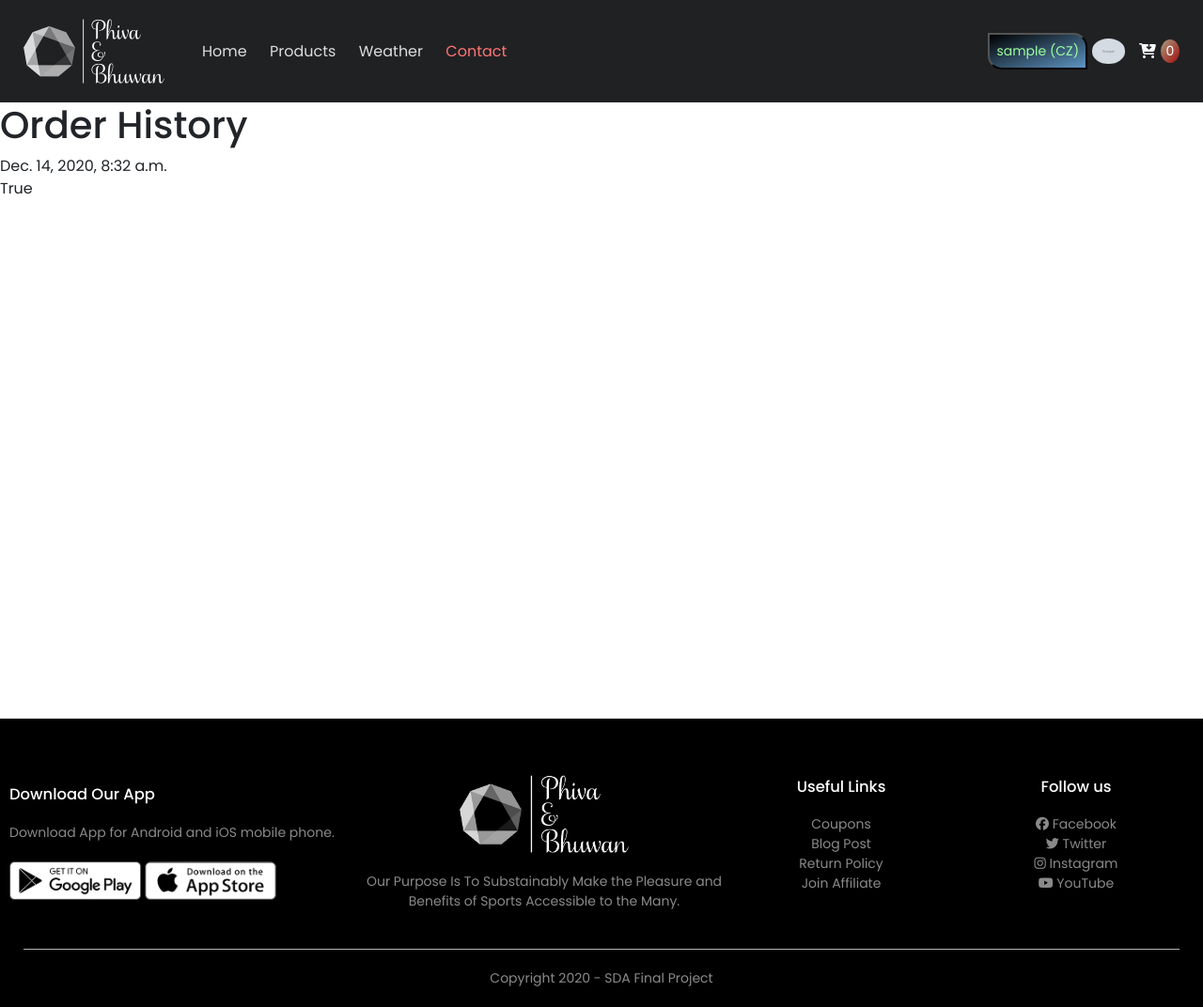
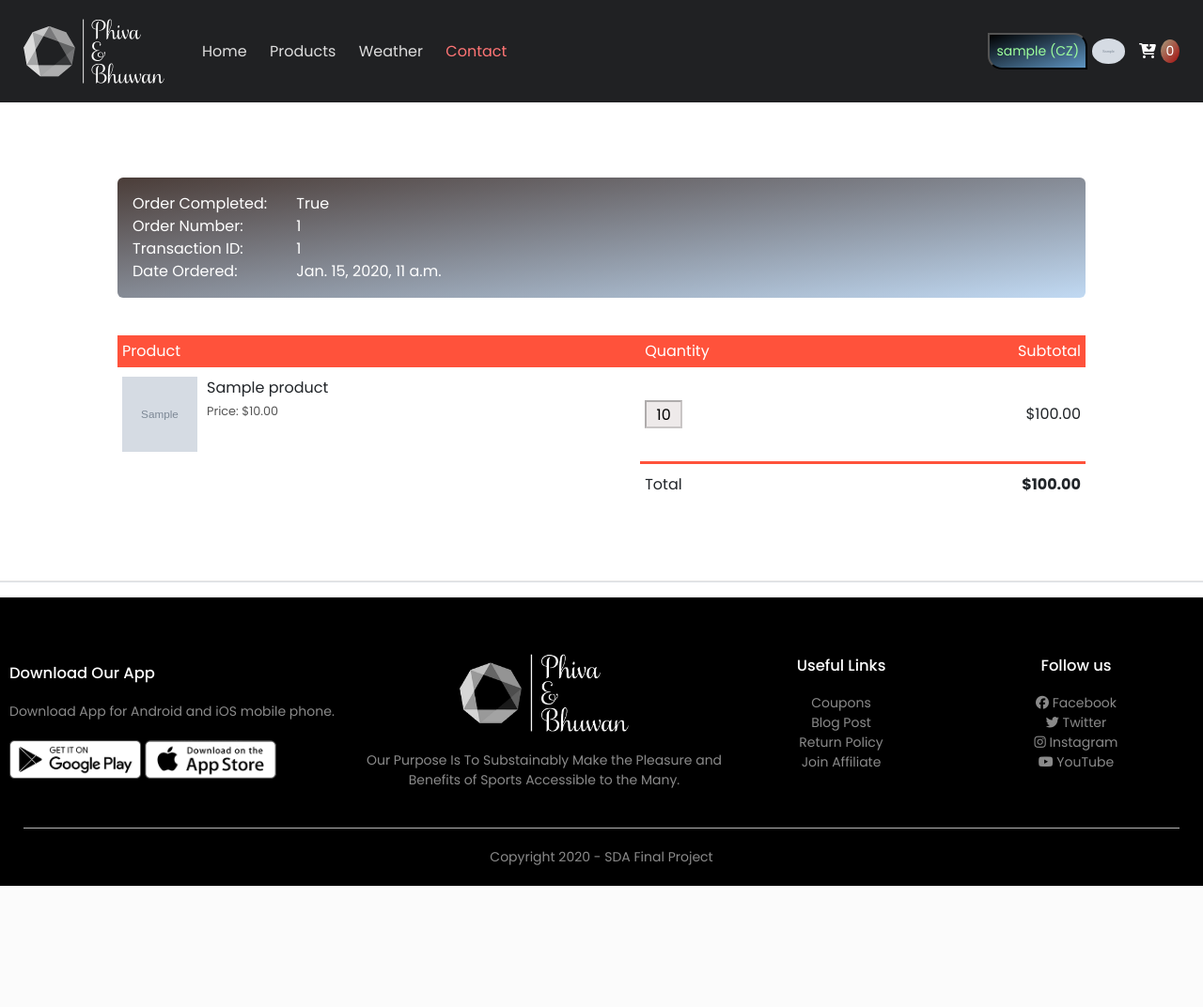
Before and after one commit to PhiVaLo/final_project2, a Django app: page /order_history/ in a window 1280 px wide. Shown: the whole page at 94% size. After the commit the page ends 943 px from the top, so only its background shows below. Run offline with Django 3.2, Linux system fonts and the light colour scheme; a user stored in the database is signed in; tables that the repository leaves empty hold one stand-in row (values such as "Sample post"); grey boxes marked "Sample" are stand-in pictures; some libraries are stand-ins or nearby versions.

Commit message:
Order History - added

```diff
--- a/online_store/static/css/styles_new.css
+++ b/online_store/static/css/styles_new.css
@@ -191,9 +191,10 @@ p {
 .btn-3 {
     display: inline-block;
     padding: 7px;
-    /* border-radius: 6px; */
+    /* border-top-left-radius: 15px; */
     border-top-right-radius: 15px;
     border-bottom-left-radius: 15px;
+    /* border-bottom-right-radius: 15px; */
     background: linear-gradient(to bottom right, rgb(0, 0, 0), rgba(118, 193, 255, 0.727));
     color: #9dff9d;
     ;
@@ -780,7 +781,7 @@ tr > th:last-child {
     margin: -2px 0 0 10px;
 }
 .chg-quantity {
-	width: 12px;
+    width: 12px;
 	cursor: pointer;
 	display: block;
 	margin-top: 5px;
@@ -790,13 +791,13 @@ tr > th:last-child {
 /* Chrome, Safari, Edge, Opera */
 .cart-page input::-webkit-outer-spin-button,
 .cart-page input::-webkit-inner-spin-button {
-  -webkit-appearance: none;
-  margin: 0;
+    -webkit-appearance: none;
+    margin: 0;
 }
 /* Firefox */
 .cart-page input[type=number] {
     -moz-appearance: textfield;
-  }
+}
 .cart-page input:disabled {
     background-color: #fff;
 }
@@ -811,6 +812,25 @@ tr > th:last-child {
     width: 160px;
     text-align: center;
 }
+
+/* ============================================================================================== */
+/* order history */
+/* ============================================================================================== */
+
+.order-history {
+    background: #33333333;
+    background: linear-gradient(to bottom right, rgba(216, 93, 53, 0.9), rgba(177, 208, 240, 0.8));
+    background: linear-gradient(to bottom right, rgba(55, 40, 35, 0.9), rgba(177, 208, 240, 0.8));
+    color: white;
+    margin-bottom: 40px;
+    padding: 16px;
+    border-radius: 6px;
+}
+
+.cart-page th:first-child {
+    width: 54%;
+}
+
 
 
 /* ============================================================================================== */
--- a/online_store/store/models.py
+++ b/online_store/store/models.py
@@ -1,3 +1,5 @@
+from django.utils import timezone
+
 from django.db import models
 from django.contrib.auth.models import User
 from PIL import Image
@@ -79,7 +81,9 @@ class Category(models.Model):
 class Order(models.Model):
     # customer = models.ForeignKey(Customer, on_delete=models.SET_NULL, null=True, blank=True)  # if customer is deleted - don't delete the order, just set the customer value to null
     profile = models.ForeignKey(Profile, on_delete=models.SET_NULL, null=True, blank=True)  # if customer is deleted - don't delete the order, just set the customer value to null
-    date_order = models.DateTimeField(auto_now_add=True)  # then we can change the value whenever that order is set to complete
+    date_order = models.DateTimeField(auto_now=True)  # then we can change the value whenever that order is set to complete
+    # date_order = models.DateTimeField(auto_now_add=True)  # then we can change the value whenever that order is set to complete
+    # date_order = models.DateTimeField(default=timezone.now)  # then we can change the value whenever that order is set to complete
     complete = models.BooleanField(default=False, null=True, blank=False)
     transaction_id = models.CharField(max_length=200, null=True)
 
--- a/online_store/store/templates/store/base.html
+++ b/online_store/store/templates/store/base.html
@@ -227,7 +227,7 @@
                             <a class="" href="{% url 'logout' %}?next={{ request.path }}"><i
                                     class="fas fa-sign-out-alt"></i> Logout</a>
                             <hr class="line">
-                            <a class="red" href="{% url 'order_history' %}"><i class="fas fa-history"></i> Order
+                            <a href="{% url 'order_history' %}"><i class="fas fa-history"></i> Order
                                 History</a>
                             <hr class="line">
                             <a href="{% url 'store' %}"><i class="fas fa-cart-arrow-down"></i> Store </a>
--- a/online_store/store/templates/store/order_history.html
+++ b/online_store/store/templates/store/order_history.html
@@ -1,34 +1,80 @@
 {% extends 'store/base.html' %}
+{% load tz %}
 
 {% block content %}
-<h1>Order History</h1>
 
-<p>{{ order.date_order }}</p>
-<p>{{ user.is_authenticated }}</p>
+{% for order in orders reversed %}
+{% if order.profile.user == user and order.complete == True %}
+<div class="small-container cart-page">
+    <table>
+        <thead>
+            <tr>
+                <th>Product</th>
+                <th>Quantity</th>
+                <th>Subtotal</th>
+            </tr>
+        </thead>
 
-<br>
-<br>
-<br>
-<br>
-<br>
-<br>
-<br>
-<br>
-<br>
-<br>
-<br>
-<br>
-<br>
-<br>
-<br>
-<br>
-<br>
-<br>
-<br>
-<br>
-<br>
-<br>
-<br>
+        <tbody>
+            <div class="order-history">
 
+                <div style="width: 170px; display: inline-block">
+                    <p>Order Completed:</p>
+                    <p>Order Number:</p>
+                    <p>Transaction ID:</p>
+                    <p>Date Ordered:</p>
+                </div>
+                <div style=" display: inline-block">
+                    <p>{{ order.complete }}</p>
+                    <p>{{ order }}</p>
+                    <p>{{ order.transaction_id }}</p>
+                    {% timezone "Europe/Paris" %}
+                    <p>{{ order.date_order }}</p>
+                    {% endtimezone %}
+                </div>
+
+                {% for item in orderItem %}
+                {% if order == item.order %}
+                <tr>
+                    <td>
+                        <div class="cart-info">
+                            {% for product in products %}
+                            {% if product == item.product %}
+
+                            <img src="{{ item.product.imageURL }}">
+                            <div>
+                                <p>{{ item.product.name }}</p>
+                                <small>Price: ${{ item.product.price }}</small>
+                                <br>
+                                {% comment %} <a href="#" data-product={{ item.product.id }} data-action="delete" class="update-cart btn-exit">Remove</a> {% endcomment %}
+                            </div>
+                        </div>
+                        {% endif %}
+                        {% endfor %}
+
+                    </td>
+                    <td><input type="number" value="{{ item.quantity }}" disabled style="color: black; text-align: center"></td>
+                    <td>${{ item.get_total }}</td>
+                </tr>
+                {% endif %}
+                {% endfor %}
+            </div>
+
+        </tbody>
+    </table>
+
+    <div class="total-price">
+        <table>
+            <tr>
+                <td>Total</td>
+                <td> <strong>${{ order.get_cart_total }}</strong></td>
+            </tr>
+        </table>
+    </div>
+</div>
+
+<hr class="border-bottom">
+{% endif %}
+{% endfor %}
 
 {% endblock content %}
--- a/online_store/store/views.py
+++ b/online_store/store/views.py
@@ -94,7 +94,19 @@ def order_history(request):
     order = data['order']
     cartItems = data['cartItems']
 
-    context = {'items': items, 'order': order, 'cartItems': cartItems}
+    products = Product.objects.all()
+    orderItem = OrderItem.objects.all()
+    orders = Order.objects.all()
+
+    context = {
+        'items': items,
+        'order': order,
+        'cartItems': cartItems,
+
+        'products': products,
+        'orderItem': orderItem,
+        'orders': orders
+    }
     return render(request, 'store/order_history.html', context)
 
 # =====================================================================================
```
Also changed, not shown: online_store/online_store/settings.py (line endings or trailing spaces), online_store/store/migrations/0028_auto_20201214_1950.py (added), online_store/store/migrations/0029_auto_20201214_1956.py (added), online_store/store/migrations/0030_auto_20201214_2011.py (added), online_store/store/migrations/0031_auto_20201214_2012.py (added), online_store/store/migrations/0032_auto_20201214_2057.py (added), online_store/store/migrations/0033_auto_20201214_2057.py (added).
